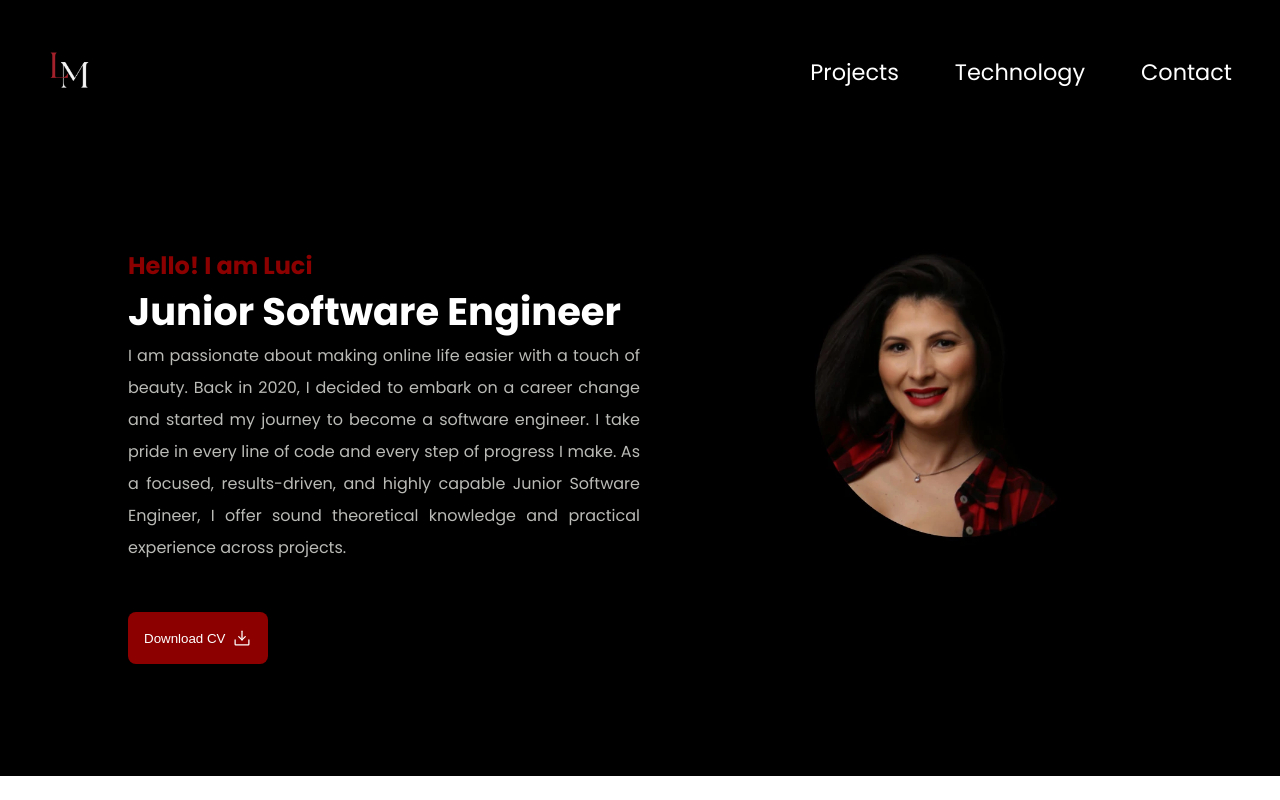
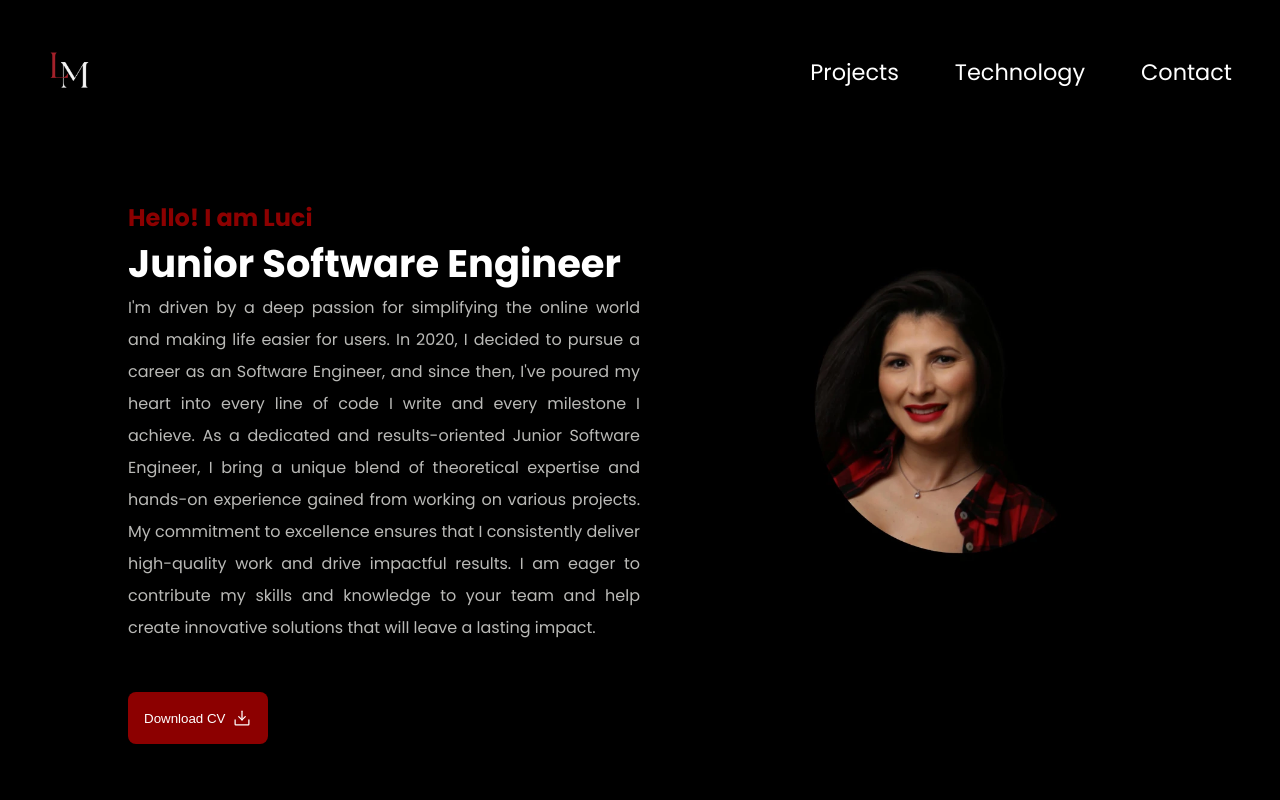
Before and after one commit to LuciMacedo/luci-portfolio, a React (Vite) app: page / in a window 1280 px wide. Shown: the top 800 px of the page. Built offline with nearby package versions, Linux system fonts and the light colour scheme.

Commit message:
header update

```diff
--- a/src/assets/components/header/Header.jsx
+++ b/src/assets/components/header/Header.jsx
@@ -10,7 +10,7 @@ export function Header() {
       <article>
         <strong>Hello! I am Luci</strong>
         <h1>Junior Software Engineer</h1>
-        <p>I am passionate about making online life easier with a touch of beauty. Back in 2020, I decided to embark on a career change and started my journey to become a software engineer. I take pride in every line of code and every step of progress I make. As a focused, results-driven, and highly capable Junior Software Engineer, I offer sound theoretical knowledge and practical experience across projects.</p>
+        <p>I'm driven by a deep passion for simplifying the online world and making life easier for users. In 2020, I decided to pursue a career as an Software Engineer, and since then, I've poured my heart into every line of code I write and every milestone I achieve. As a dedicated and results-oriented Junior Software Engineer, I bring a unique blend of theoretical expertise and hands-on experience gained from working on various projects. My commitment to excellence ensures that I consistently deliver high-quality work and drive impactful results. I am eager to contribute my skills and knowledge to your team and help create innovative solutions that will leave a lasting impact.</p>
         <button>
           <a href={luciResume} target="_blank" download>
             Download CV
```
